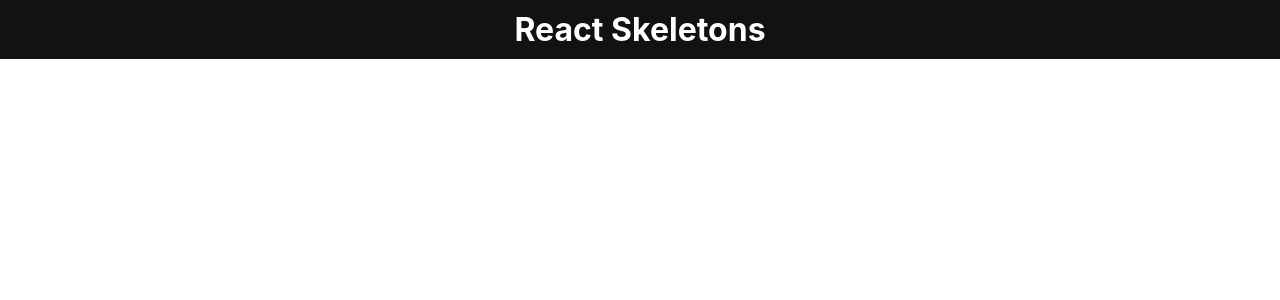
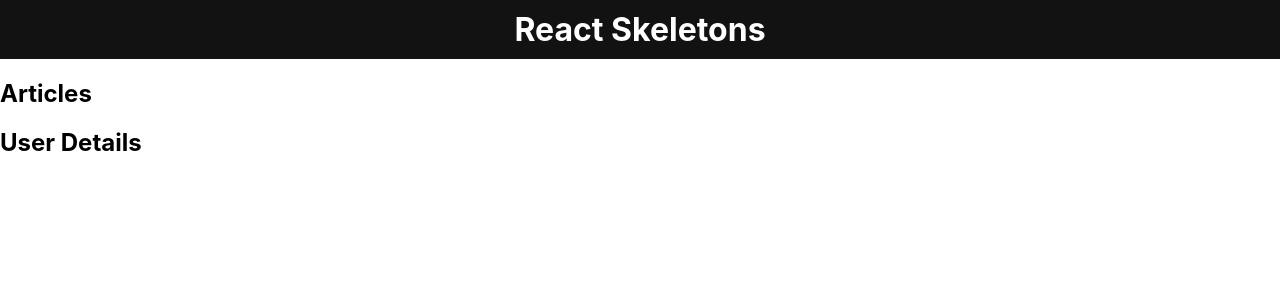
Before and after one commit to indhu-github/React-Skeletons-Screen, a React (Create React App) app: page / in a window 1280 px wide. Shown: the top 300 px of the page. Built offline with nearby package versions, Linux system fonts and the light colour scheme.

Commit message:
created and added articles,user components

```diff
--- a/src/App.js
+++ b/src/App.js
@@ -1,3 +1,5 @@
+import Articles from "./components/Articles";
+import User from "./components/UserProfile";
 
 function App() {
   return (
@@ -5,7 +7,10 @@ function App() {
      <header>
        <h1>React Skeletons</h1>
      </header>
-     <div className="content"></div>
+     <div className="content">
+       <Articles/>
+       <User/>
+     </div>
     </div>
   );
 }
--- /dev/null
+++ b/src/components/Articles.js
@@ -0,0 +1,11 @@
+import React from 'react'
+
+const Articles = () => {
+    return (
+        <div className="articles">
+            <h2>Articles</h2>
+        </div>
+    )
+}
+
+export default Articles;
--- /dev/null
+++ b/src/components/UserProfile.js
@@ -0,0 +1,11 @@
+import React from 'react'
+
+const User = () => {
+    return (
+        <div className="user">
+            <h2>User Details</h2>
+        </div>
+    )
+}
+
+export default User;
```
